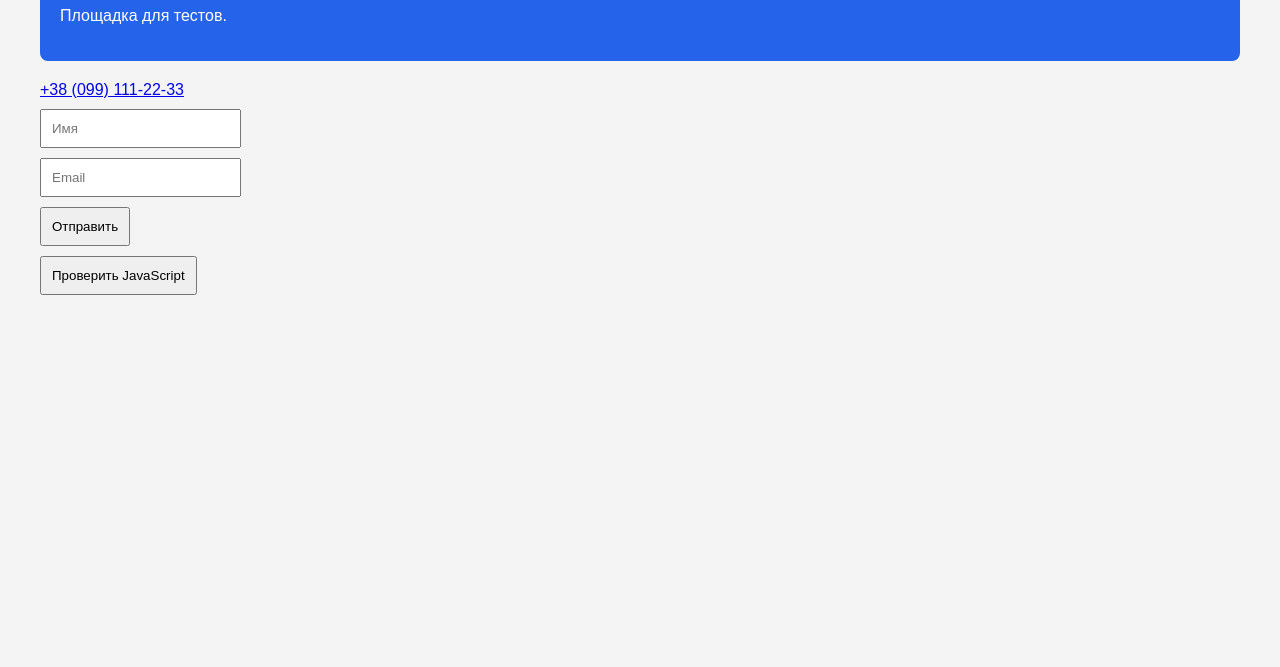
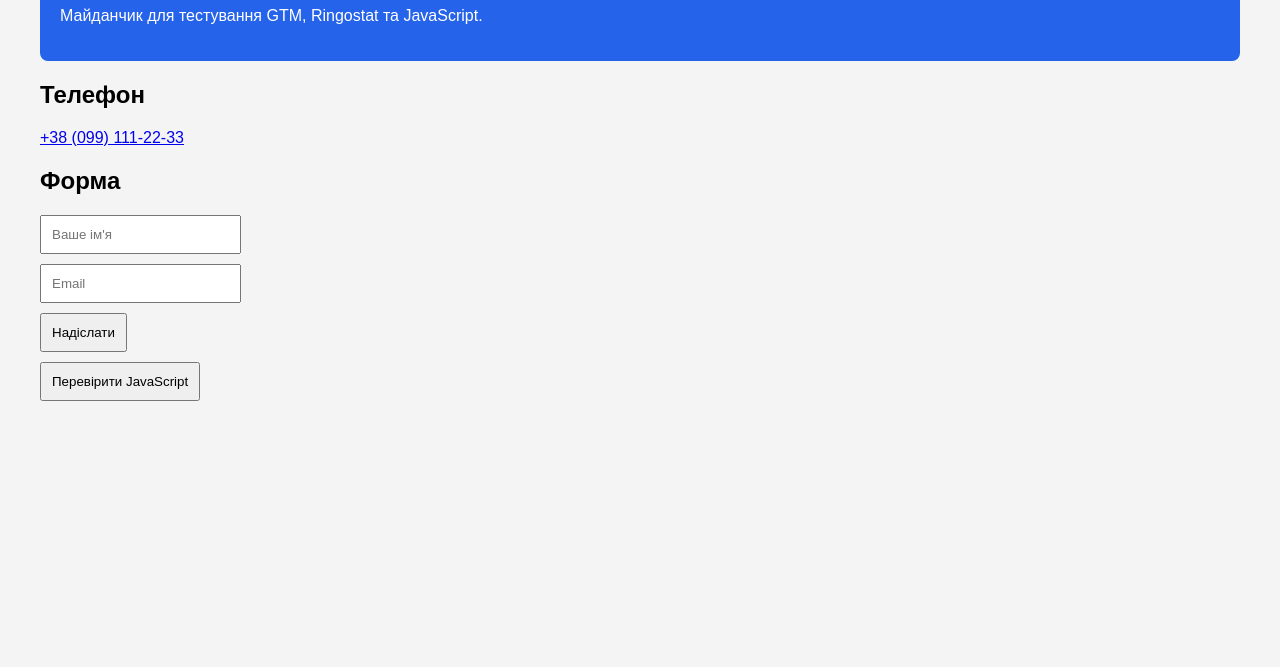
Before and after one commit to ValeriiKupriianov/ringostat-deoch, a plain HTML site: page index.html in a window 1280 px wide. Shown: the part 133-800 px from the top of the page. Drawn offline with Linux system fonts and the light colour scheme.

Commit message:
Update index.html

```diff
--- a/index.html
+++ b/index.html
@@ -1,7 +1,48 @@
 <!DOCTYPE html>
-<html lang="ru"><head><meta charset="UTF-8"><meta name="viewport" content="width=device-width,initial-scale=1"><title>Test Site</title><link rel="stylesheet" href="style.css"></head>
-<body><header><h1>Тестовый сайт</h1><p>Площадка для тестов.</p></header>
-<main><a href="tel:+380991112233">+38 (099) 111-22-33</a>
-<form id="testForm"><input placeholder="Имя"><input type="email" placeholder="Email"><button>Отправить</button></form>
-<button id="eventButton">Проверить JavaScript</button></main>
-<script src="script.js"></script></body></html>
+<html lang="uk">
+<head>
+    <meta charset="UTF-8">
+    <meta name="viewport" content="width=device-width, initial-scale=1.0">
+    <title>Тестовий сайт</title>
+
+    <link rel="stylesheet" href="style.css">
+</head>
+<body>
+
+    <header>
+        <h1>Тестовий сайт</h1>
+        <p>Майданчик для тестування GTM, Ringostat та JavaScript.</p>
+    </header>
+
+    <main>
+        <section class="card">
+            <h2>Телефон</h2>
+            <a href="tel:+380991112233" class="phone">
+                +38 (099) 111-22-33
+            </a>
+        </section>
+
+        <section class="card">
+            <h2>Форма</h2>
+
+            <form id="testForm">
+                <input type="text" placeholder="Ваше ім'я" required>
+                <input type="email" placeholder="Email" required>
+
+                <button type="submit">
+                    Надіслати
+                </button>
+            </form>
+        </section>
+
+        <section class="card">
+            <button id="eventButton">
+                Перевірити JavaScript
+            </button>
+        </section>
+    </main>
+
+    <script src="script.js"></script>
+
+</body>
+</html>
```
